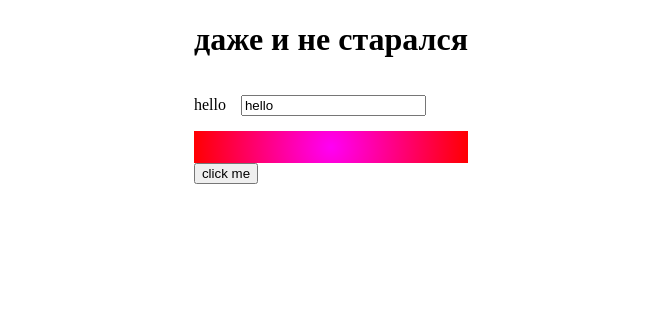
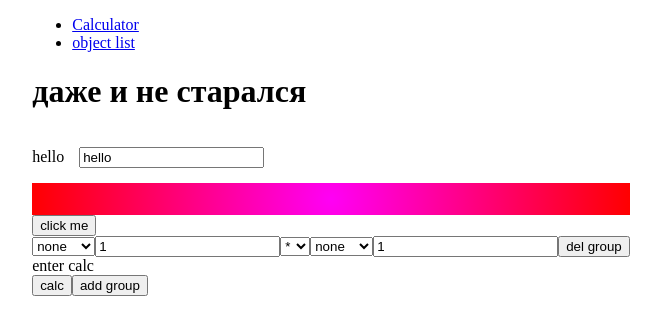
Before and after one commit to tehnickge/simple-angular-project, an Angular app in the folder simpleApp/: page /calculator in a window 1280 px wide. Before the commit this address led to /. Shown: the top 334 px of the page, without its empty margins (309-970 px from the left). Built offline with nearby package versions, Linux system fonts and the light colour scheme.

Commit message:
add routing

```diff
--- a/simpleApp/src/app/app.component.html
+++ b/simpleApp/src/app/app.component.html
@@ -1,9 +1,11 @@
+<navigation></navigation>
+
 <div class="container">
 <h1>даже и не старался </h1>
 <span>{{ title }}</span>
 <input [title]="title" [(ngModel)]="title" />
 <div class="test"></div>
 <button (click)="showMessage()">click me</button>
+</div>
 
-
-</div>
+<router-outlet></router-outlet>
--- a/simpleApp/src/app/app.component.ts
+++ b/simpleApp/src/app/app.component.ts
@@ -1,15 +1,16 @@
 import { Component } from '@angular/core';
 import { RouterOutlet } from '@angular/router';
-import { CalculatorComponent } from "./calculator/components/calculator.component";
 import { FormsModule } from '@angular/forms';
 import { CalculatorModule } from './calculator/calculator.module';
+import { Navigation } from './components/navigation/navigation.component';
+import { ErrorPageComponent } from './components/error-page/error-page.component';
 
 @Component({
     selector: 'app-root',
     standalone: true,
     templateUrl: './app.component.html',
     styleUrl: './app.component.scss',
-    imports: [RouterOutlet, FormsModule, CalculatorModule]
+    imports: [RouterOutlet, FormsModule, CalculatorModule, Navigation,ErrorPageComponent]
 })
 export class AppComponent {
   public title = 'hello';
--- a/simpleApp/src/app/app.routes.ts
+++ b/simpleApp/src/app/app.routes.ts
@@ -1,3 +1,23 @@
 import { Routes } from '@angular/router';
+import { CalculatorModule } from './calculator/calculator.module';
+import { AppComponent } from './app.component';
+import { CalculatorComponent } from './calculator/components/calculator.component';
+import { ErrorPageComponent } from './components/error-page/error-page.component';
 
-export const routes: Routes = [];
+export const routes: Routes = [
+    {
+        title: "calculator",
+        path: "calculator",
+        component: CalculatorComponent
+    },
+    {
+        title: "dom",
+        path: "",
+        component: AppComponent
+    },
+    {
+        title: "dom",
+        path: "**",
+        component: ErrorPageComponent
+    }
+];
--- a/simpleApp/src/app/calculator/components/calculator.component.ts
+++ b/simpleApp/src/app/calculator/components/calculator.component.ts
@@ -29,9 +29,9 @@ enum CalcModifiers {
 
 @Component({
   selector: 'app-calculator',
-  standalone: false,
   templateUrl: './calculator.component.html',
   styleUrl: './calculator.component.scss',
+  standalone: false,
 })
 export class CalculatorComponent {
   public calcCalcOperations = CalcOperations;
--- /dev/null
+++ b/simpleApp/src/app/components/error-page/error-page.component.html
@@ -0,0 +1,3 @@
+<h1>404</h1>
+<p>error-page works!</p>
+<a [routerLink]="['/']">Get Back</a>
--- /dev/null
+++ b/simpleApp/src/app/components/navigation/navigation.component.html
@@ -0,0 +1,4 @@
+<ul>
+    <li><a [routerLink]="['/calculator']" routerLinkActive="active" >Calculator</a></li>
+    <li><a [routerLink]="['/object-list']" routerLinkActive="active">object list</a></li>
+</ul>
```
Also changed, not shown: simpleApp/src/app/components/error-page/error-page.component.ts (added, +13 -0 lines), simpleApp/src/app/components/navigation/navigation.component.ts (added, +14 -0 lines), simpleApp/src/app/components/error-page/error-page.component.scss (added), simpleApp/src/app/components/navigation/navigation.component.scss (added).
